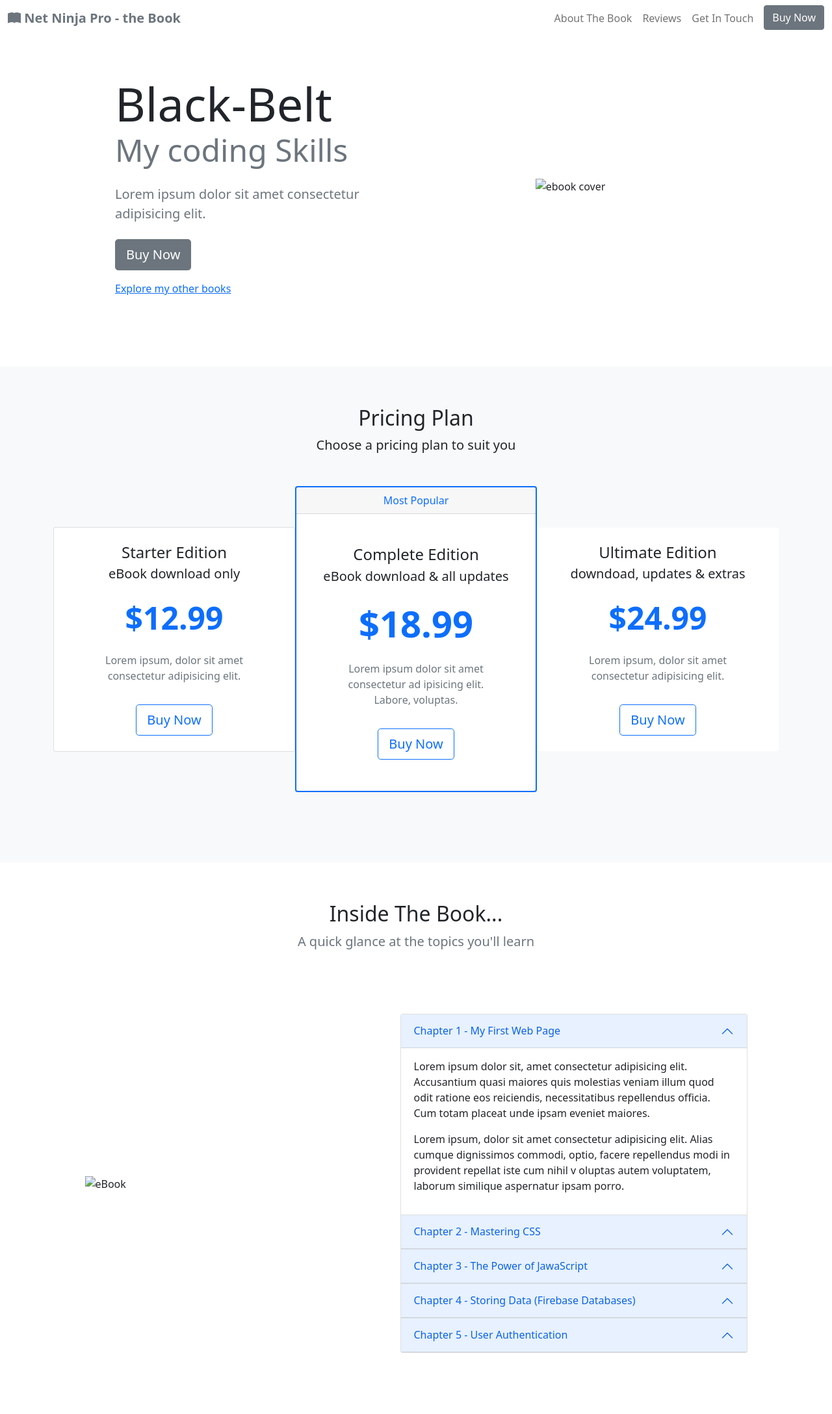
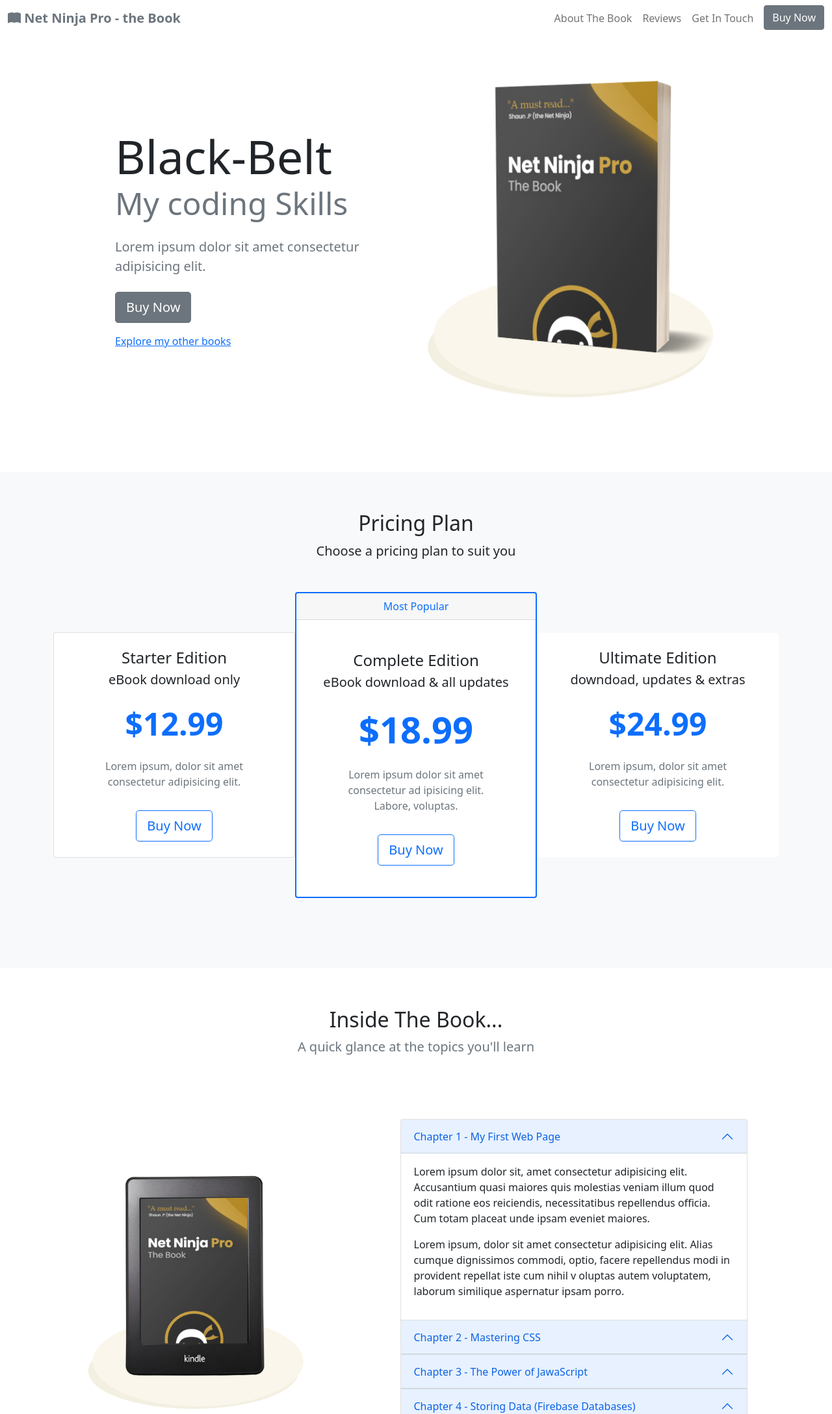
Before and after one commit to icemoni001/my-first-bootstrap, a plain HTML site: page index.html in a window 1280 px wide. Shown: the top 2176 px of the page at 65% size. Drawn offline with nearby package versions, Linux system fonts and the light colour scheme; the site is published under a folder, as on GitHub Pages, so addresses that start at the root find nothing.

Commit message:
img correction

```diff
--- a/index.html
+++ b/index.html
@@ -76,7 +76,7 @@
                 <div class="col-md-5 text-center d-none d-md-block">
                     <!--- tooltip --->
                     <span class="tt" data-bs-placement="bottom" title="Net Ninja Book Cover">
-                        <img class="img-fluid" src="/assets/ebook-cover.png" alt="ebook cover">
+                        <img class="img-fluid" src="assets/ebook-cover.png" alt="ebook cover">
                     </span>
 
                 </div>
@@ -147,7 +147,7 @@
         </div>
         <div class="row my-5 g-5 justify-content-around align-items-center">
             <div class="col-6 col-lg-4">
-                <img src="/assets/kindle.png" class="img-fluid" alt="eBook">
+                <img src="assets/kindle.png" class="img-fluid" alt="eBook">
             </div>
 
             <div class="col-lg-6">
```
